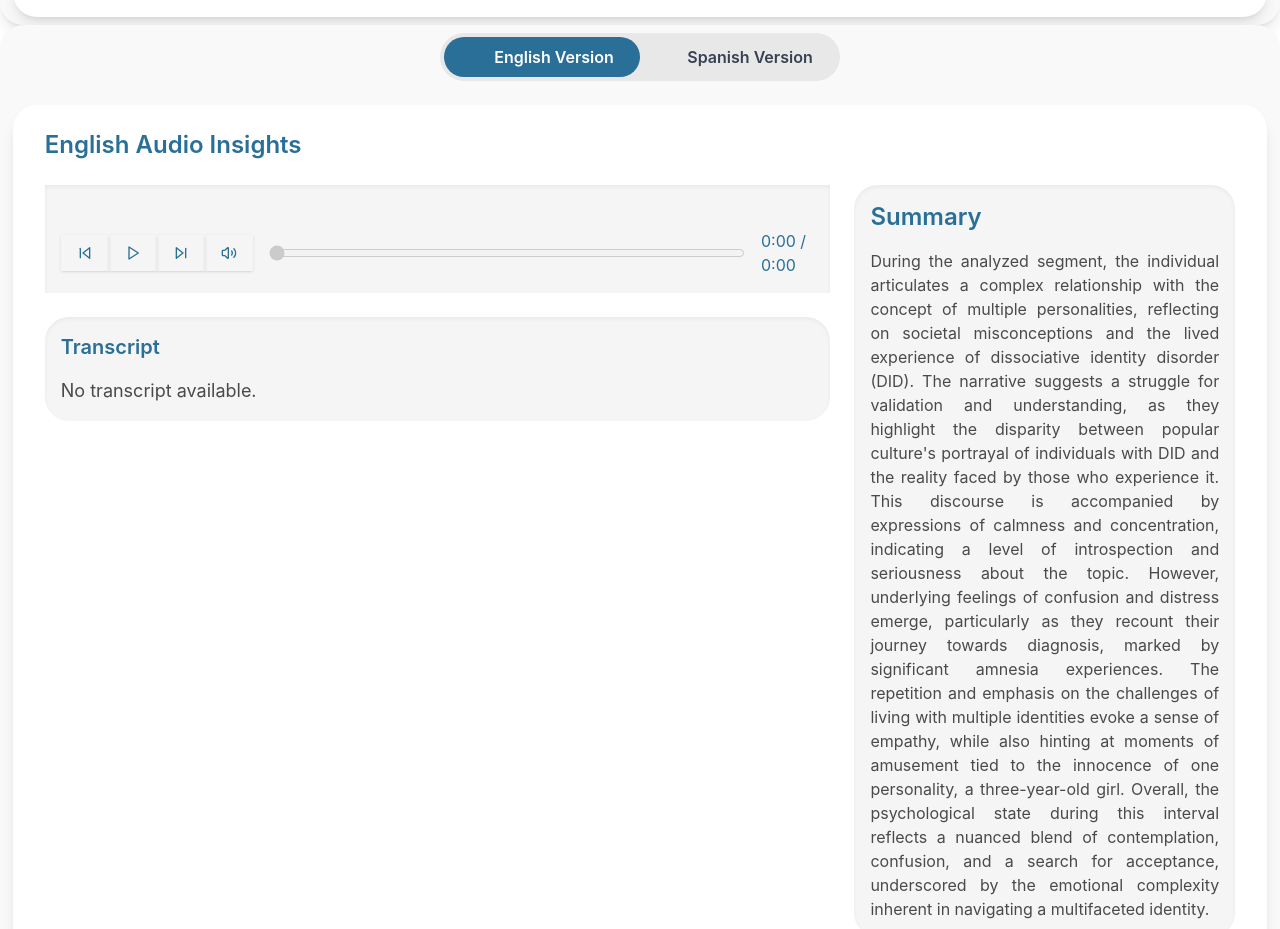
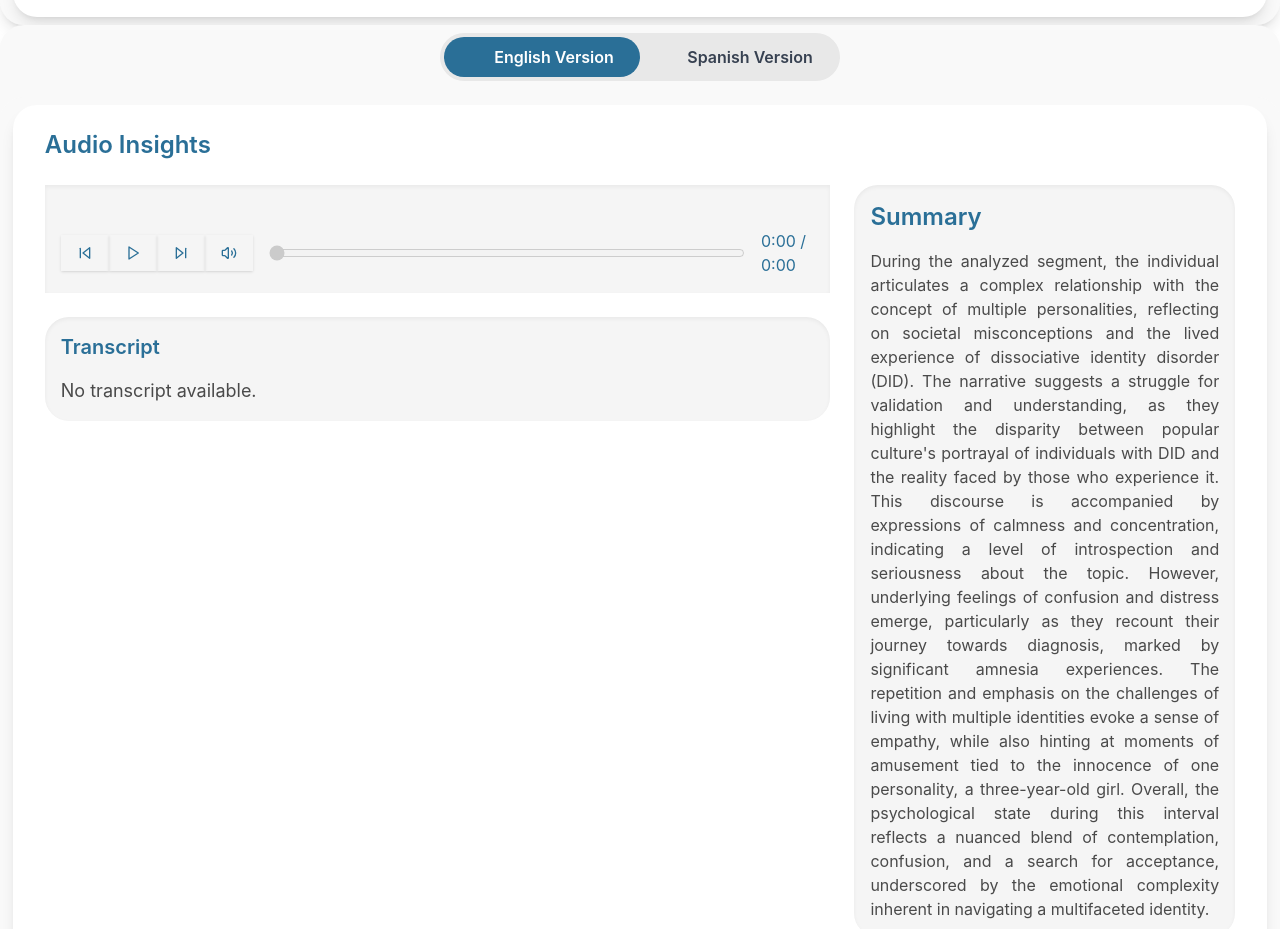
Before and after one commit to san3005/Web, a Next.js app: page / in a window 1280 px wide. Shown: the part 1720-2649 px from the top of the page. Built offline with nearby package versions, Linux system fonts and the light colour scheme; no server answers; the database is empty; grey boxes are pictures that could not be loaded.

Commit message:
Included privacy and FAQ section

```diff
--- a/app/about/page.tsx
+++ b/app/about/page.tsx
@@ -19,7 +19,7 @@ export default function AboutPage() {
       name: "Santosh G.",
       role: "Task Research Worker",
       workingAt: "TAMUCC",
-      image: "/Male Avatar.png",
+      image: "/Male Avatar.svg",
       email: "venkata.gurajada@tamucc.edu",
       linkedin: "https://linkedin.com/in/aaron",
     },
--- a/components/ui/Spanishaudio.tsx
+++ b/components/ui/Spanishaudio.tsx
@@ -501,9 +501,7 @@ export default function AudioInsightsDashboard() {
         >
           <header className="flex items-center justify-between mb-6">
             <h1 className="text-2xl font-semibold text-[#4A4A4A]">
-              {isEnglish
-                ? "Spanish Audio Insights"
-                : "Perspectivas de Audio en Español"}
+              {isEnglish ? " Audio Insights" : "Perspectivas de Audio "}
             </h1>
             <Button
               onClick={toggleTranslation}
--- a/components/ui/englishaudio.tsx
+++ b/components/ui/englishaudio.tsx
@@ -1806,7 +1806,7 @@ const WebmAudioAnalysisDashboard = () => {
         >
           <header className="flex items-center justify-between mb-6">
             <h1 className="text-2xl font-semibold text-[#2A6F97]">
-              English Audio Insights
+              Audio Insights
             </h1>
           </header>
 
```
